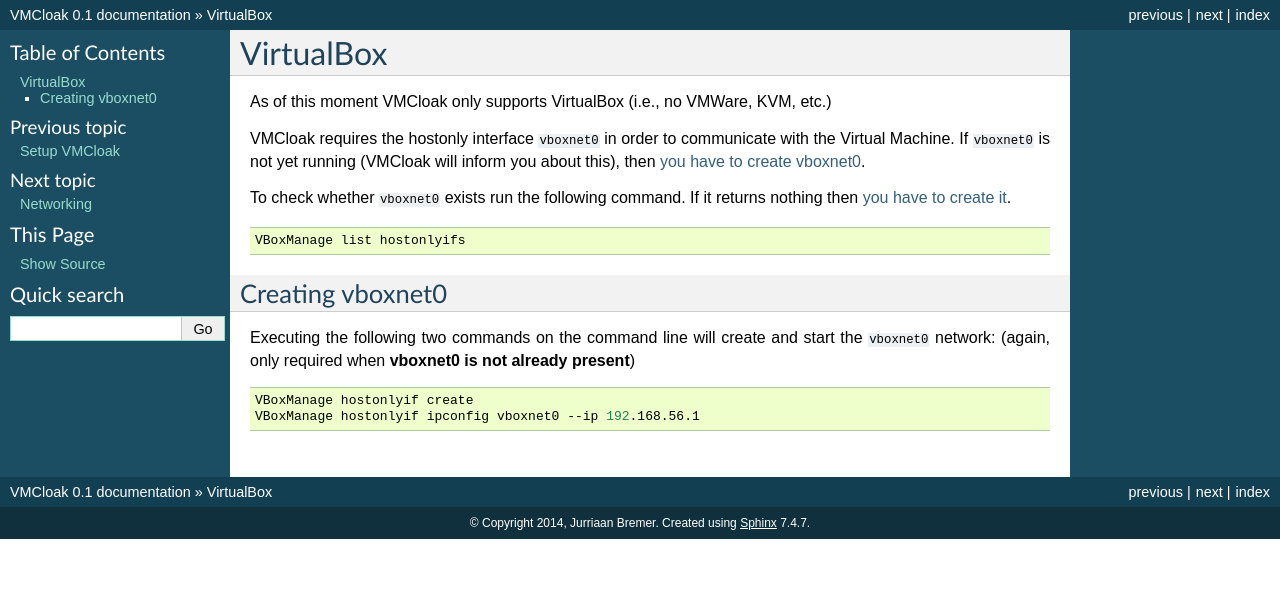
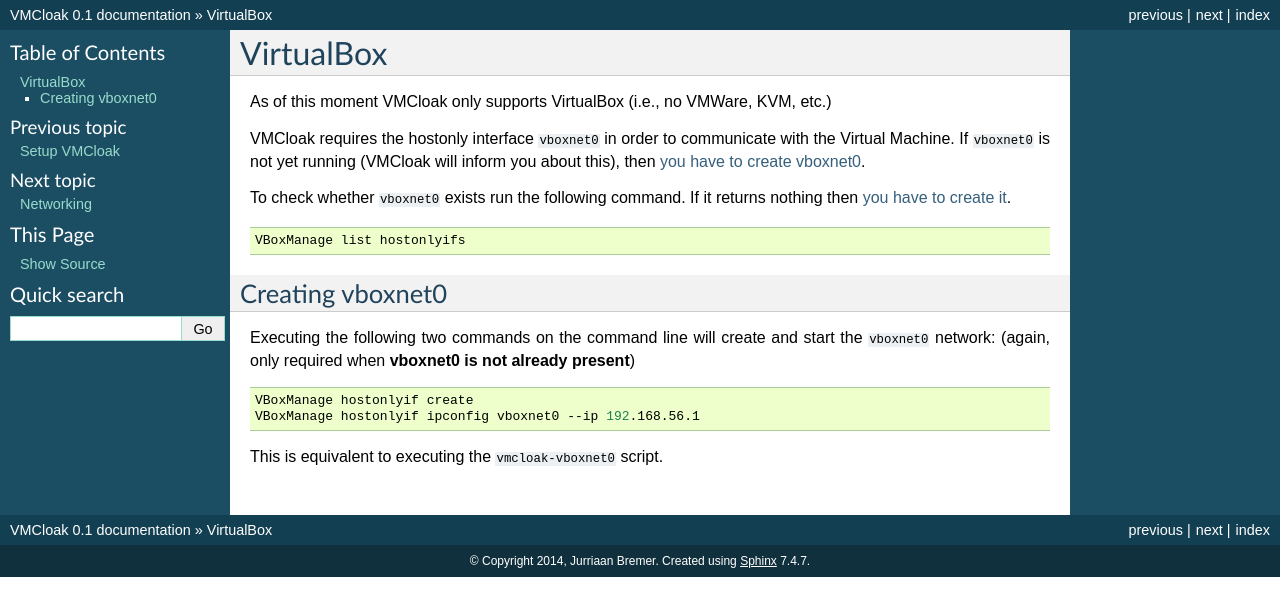
Before and after one commit to hatching/vmcloak, a Sphinx documentation site: the page built from docs/vbox.rst, in a window 1280 px wide. Shown: the top 616 px of the page. Built offline with Sphinx 7.4.7, drawn with Linux system fonts in a browser that asks for light colours.

Commit message:
introduce vmcloak-vboxnet0 to create vboxnet0

```diff
--- a/docs/vbox.rst
+++ b/docs/vbox.rst
@@ -29,3 +29,5 @@
 
     VBoxManage hostonlyif create
     VBoxManage hostonlyif ipconfig vboxnet0 --ip 192.168.56.1
+
+This is equivalent to executing the ``vmcloak-vboxnet0`` script.
--- a/setup.py
+++ b/setup.py
@@ -24,6 +24,7 @@
         'bin/vmcloak-iptables',
         'bin/vmcloak-killvbox',
         'bin/vmcloak-removevms',
+        'bin/vmcloak-vboxnet0',
     ],
     url='http://vmcloak.org/',
     license='GPLv3',
```
Also changed, not shown: 1 other file.
